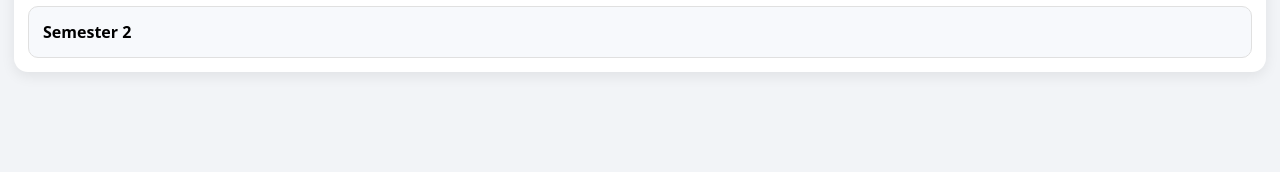
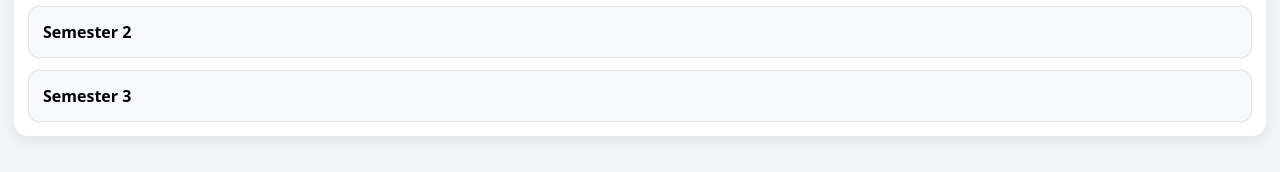
Before and after one commit to vardhanyahoo999-ship-it/PARUL_UNIVERSITY, a plain HTML site: page student/results.html in a window 1280 px wide. Shown: the part 456-628 px from the top of the page. Drawn offline with Linux system fonts and the light colour scheme.

Commit message:
Update results.html

```diff
--- a/student/results.html
+++ b/student/results.html
@@ -75,6 +75,7 @@
         <a href="sem-1.html" class="semester-link">Semester 1</a>
         <a href="sem-1supply.html" class="semester-link">Semester 1 Supplementary </a>
         <a href="sem-2.html" class="semester-link">Semester 2</a>
+        <a href="sem-3.html" class="semester-link">Semester 3</a>
       </div>
 
     </div>
```
